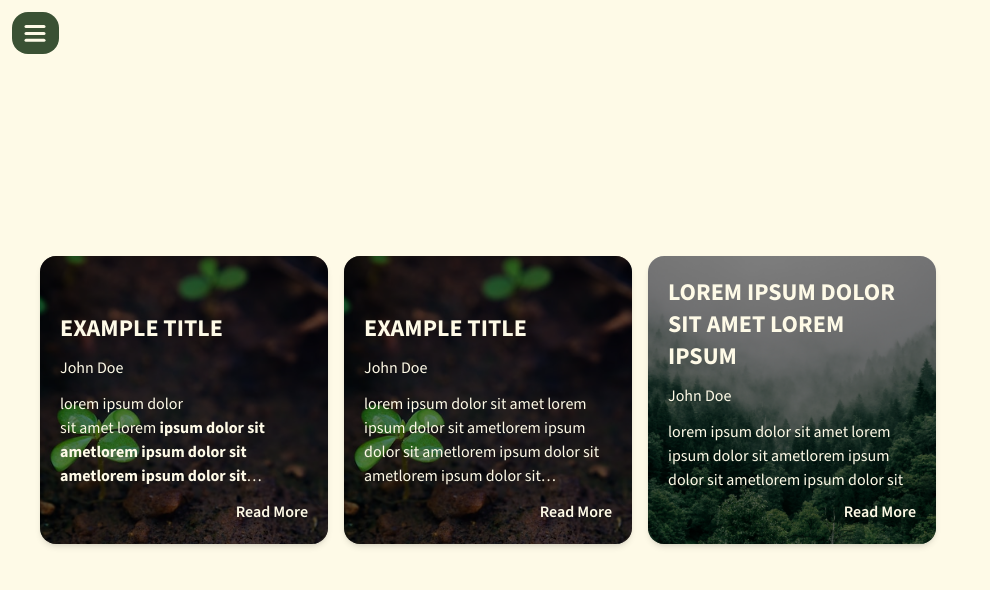
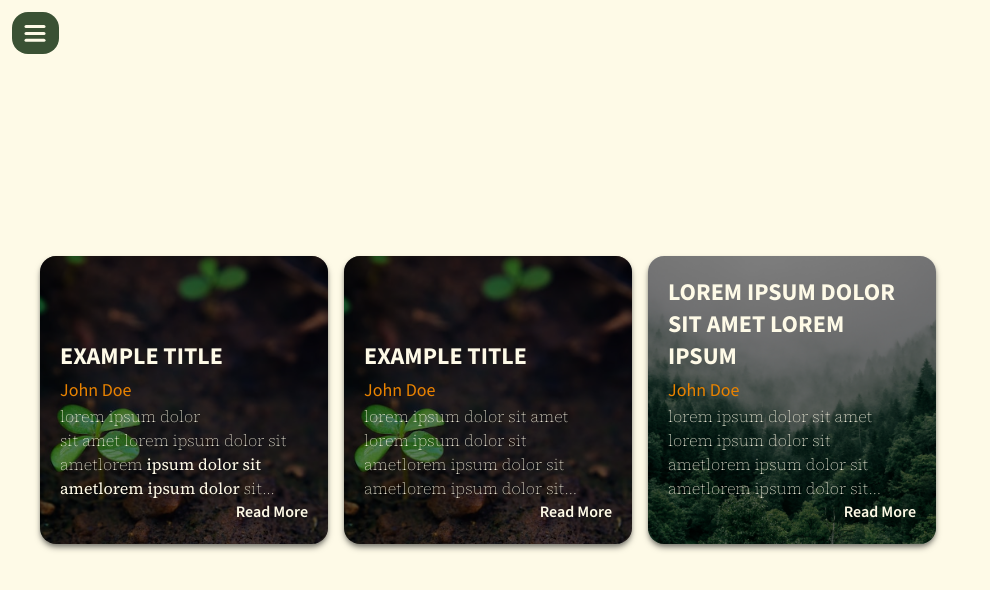
Before and after one commit to nikolajsvv/stanford-website, a Next.js app: page /demo in a window 1280 px wide. Shown: the top 590 px of the page, without its empty margins (0-990 px from the left). Built offline with nearby package versions, Linux system fonts and the light colour scheme.

Commit message:
Update EssayComponent styling

```diff
--- a/components/EssayComponent.tsx
+++ b/components/EssayComponent.tsx
@@ -47,7 +47,7 @@ export default function EssayComponent({ essay, image }: EssayComponentProps) {
 
 	const cleanContent = DOMPurify.sanitize(essay.content);
 	return (
-		<div className='group relative overflow-hidden rounded-2xl shadow-md aspect-square'>
+		<div className='group relative overflow-hidden rounded-2xl aspect-square shadow-md shadow-mud '>
 			<Image
 				src={image.path}
 				alt={image.description}
@@ -61,21 +61,25 @@ export default function EssayComponent({ essay, image }: EssayComponentProps) {
 			<div className='absolute top-3 left-3'></div>
 
 			{/* Title, Author, Content */}
-			<div className='flex flex-col absolute inset-0 items-left justify-end text-beige p-3 md:p-5 space-y-2 sm:space-y-3'>
-				<h2 className='text-xl lg:text-2xl font-bold uppercase'>
-					<span className='bg-gradient-to-r from-green-300 to-green-200 bg-[length:0px_5px] bg-left-bottom bg-no-repeat duration-500 hover:bg-[length:100%_10px] group-hover:bg-[length:100%_8px]'>
-						{essay.title}
-					</span>
-				</h2>
-				<p className='font-normal'>{essay.author}</p>
+			<div className='flex flex-col absolute inset-0 items-left justify-end text-beige p-3 md:p-5'>
+				<div className='space-y-1'>
+					<h2 className='text-xl lg:text-2xl font-bold uppercase'>
+						<span className='bg-gradient-to-r from-green-300 to-green-200 bg-[length:0px_5px] bg-left-bottom bg-no-repeat duration-500 hover:bg-[length:100%_10px] group-hover:bg-[length:100%_8px]'>
+							{essay.title}
+						</span>
+					</h2>
+					<p className='font-normal text-primary-orange text-lg'>
+						{essay.author}
+					</p>
+				</div>
 				<p
-					className='font-light text-base truncate-line-4'
+					className='font-extralight font-serif text-base truncate-line-4'
 					dangerouslySetInnerHTML={{
 						__html: cleanContent,
 					}}
 				/>
 				<p
-					className='text-base sm:text-md text-right cursor-pointer font-semibold hover:font-bold hover:text-light-orange'
+					className='text-base sm:text-md text-right cursor-pointer font-semibold hover:text-light-orange '
 					onClick={handleViewClick}
 				>
 					Read More
--- a/components/EssayFullView.tsx
+++ b/components/EssayFullView.tsx
@@ -70,14 +70,14 @@ export default function EssayFullView({
 						<AiFillCloseCircle className='h-10 w-10 fixed  hover:text-dark-green' />
 					</div>
 					{/* Adjust top margin for mobile */}
-					<h2 className='mt-12 md:mt-8 text-2xl sm:text-4xl font-bold font-source-sans-pro uppercase cursor-text'>
+					<h2 className='mt-12 md:mt-8 text-4xl  font-bold font-source-sans-pro uppercase cursor-text'>
 						{essay.title}
 					</h2>
-					<p className='text-xl text-primary-orange font-source-sans-pro capitalize cursor-text'>
+					<p className='text-2xl text-primary-orange font-source-sans-pro capitalize cursor-text'>
 						{essay.author}
 					</p>
 					<p
-						className='mt-4 text-md sm:text-lg font-source-serif-pro cursor-text whitespace-pre-line'
+						className='mt-4 text-md sm:text-lg font-serif cursor-text whitespace-pre-line'
 						dangerouslySetInnerHTML={{
 							__html: cleanContent,
 						}}
@@ -85,7 +85,7 @@ export default function EssayFullView({
 
 					{essay.description !== '' ? (
 						<h2 className='mt-20 text-2xl font-source-sans-pro font-bold'>
-							Process
+							Additional Information:
 						</h2>
 					) : (
 						''
@@ -100,16 +100,6 @@ export default function EssayFullView({
 					) : (
 						''
 					)}
-
-					<button
-						className='mt-4 text-blue-600'
-						onClick={(e) => {
-							e.stopPropagation();
-							onClose();
-						}}
-					>
-						Close
-					</button>
 				</div>
 			</motion.div>
 		</>
--- a/data/studentContent/essays.json
+++ b/data/studentContent/essays.json
@@ -3,7 +3,7 @@
 		"id": "essay001",
 		"title": "Example Title",
 		"author": "John Doe",
-		"content": "lorem ipsum dolor<br/> sit amet<b> lorem<b/> ipsum dolor sit ametlorem ipsum dolor sit ametlorem ipsum dolor sit ametlorem ipsum dolor sit ametlorem ipsum dolor sit ametlorem ipsum dolor sit ametlorem ipsum dolor sit ametlorem ipsum dolor sit ametlorem ipsum dolor sit ametlorem ipsum dolor sit ametlorem ipsum dolor sit ametlorem ipsum dolor sit ametlorem ipsum dolor sit ametlorem ipsum dolor sit ametlorem ipsum dolor sit ametlorem ipsum dolor sit ametlorem ipsum dolor sit amet",
+		"content": "lorem ipsum dolor<br/> sit amet lorem ipsum dolor sit ametlorem <b>ipsum dolor sit ametlorem ipsum dolor</b> sit ametlorem ipsum dolor sit ametlorem ipsum dolor sit ametlorem ipsum dolor sit ametlorem ipsum dolor sit ametlorem ipsum dolor sit ametlorem ipsum dolor sit ametlorem ipsum dolor sit ametlorem ipsum dolor sit ametlorem ipsum dolor sit ametlorem ipsum dolor sit ametlorem ipsum dolor sit ametlorem ipsum dolor sit ametlorem ipsum dolor sit ametlorem ipsum dolor sit amet",
 		"description": "lorem ipsum dolor sit amet",
 		"section": "where are we",
 		"imageID": "img004",
```
